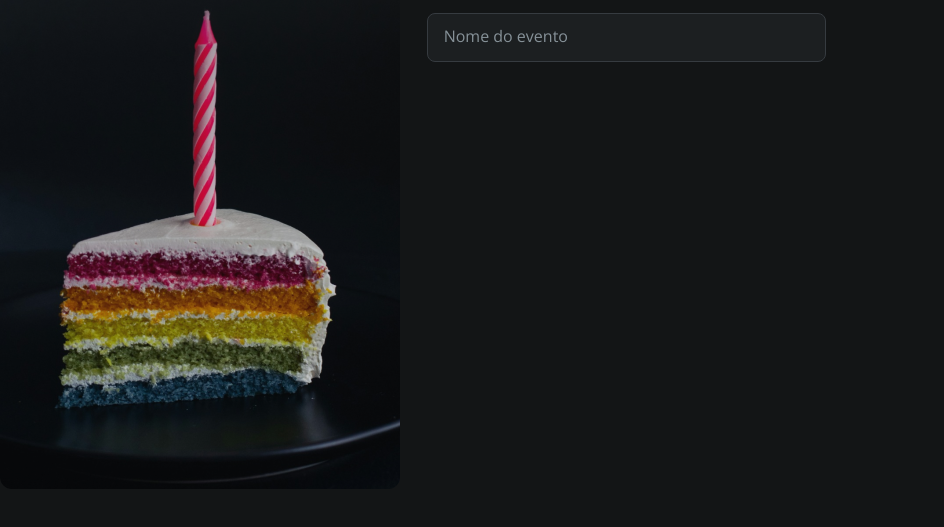
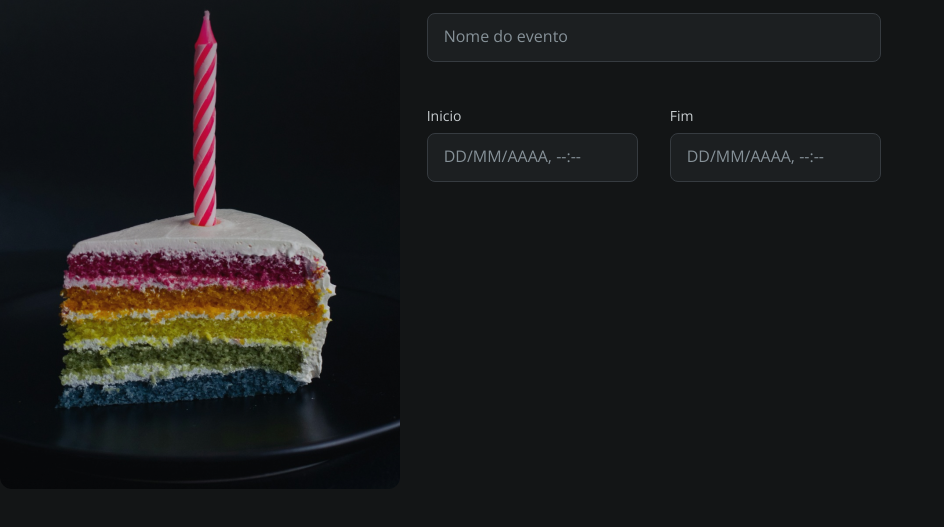
Before and after one commit to KevinLopes23/Formul-rio-de-convite, a plain HTML site: page index.html in a window 1280 px wide. Shown: the part 239-766 px from the top of the page, without its empty margins (0-944 px from the left). Drawn offline with nearby package versions, Linux system fonts and the light colour scheme.

Commit message:
Inputs de inicio e fim

```diff
--- a/index.html
+++ b/index.html
@@ -50,6 +50,19 @@
             <p>Titulo</p>
             <input type="text" placeholder="Nome do evento" />
           </div>
+
+          <div class="inputs-data">
+            <div class="input-inicio">
+              <p>Inicio</p>
+              <input type="text" placeholder="DD/MM/AAAA, --:--" />
+            </div>
+
+            <div class="input-fim">
+              <p>Fim</p>
+              <input type="text" placeholder="DD/MM/AAAA, --:--" />
+            </div>
+          </div>
+
           </div>
         </div>
 
--- a/styles/main.css
+++ b/styles/main.css
@@ -47,3 +47,50 @@
     margin-top: 2rem;
   }
 }
+
+.inputs-data {
+  display: flex;
+  margin-top: 7rem;
+  gap: 2rem;
+}
+
+.input-inicio {
+  p {
+    color: var(--text-body);
+    margin-bottom: 0.5rem;
+    font: var(--bodySm);
+  }
+
+  input {
+    padding: 16px;
+    border-radius: 8px;
+    border: 1px solid var(--input-stroke);
+    background-color: var(--input-base);
+    width: fit-content;
+  }
+
+  input::placeholder {
+    color: var(--input-placeholder);
+    font: var(--bodyMd);
+  }
+}
+
+.input-fim {
+  p {
+    color: var(--text-body);
+    margin-bottom: 0.5rem;
+    font: var(--bodySm);
+  }
+
+  input {
+    padding: 16px;
+    border-radius: 8px;
+    border: 1px solid var(--input-stroke);
+    background-color: var(--input-base);
+  }
+
+  input::placeholder {
+    color: var(--input-placeholder);
+    font: var(--bodyMd);
+  }
+}
```
